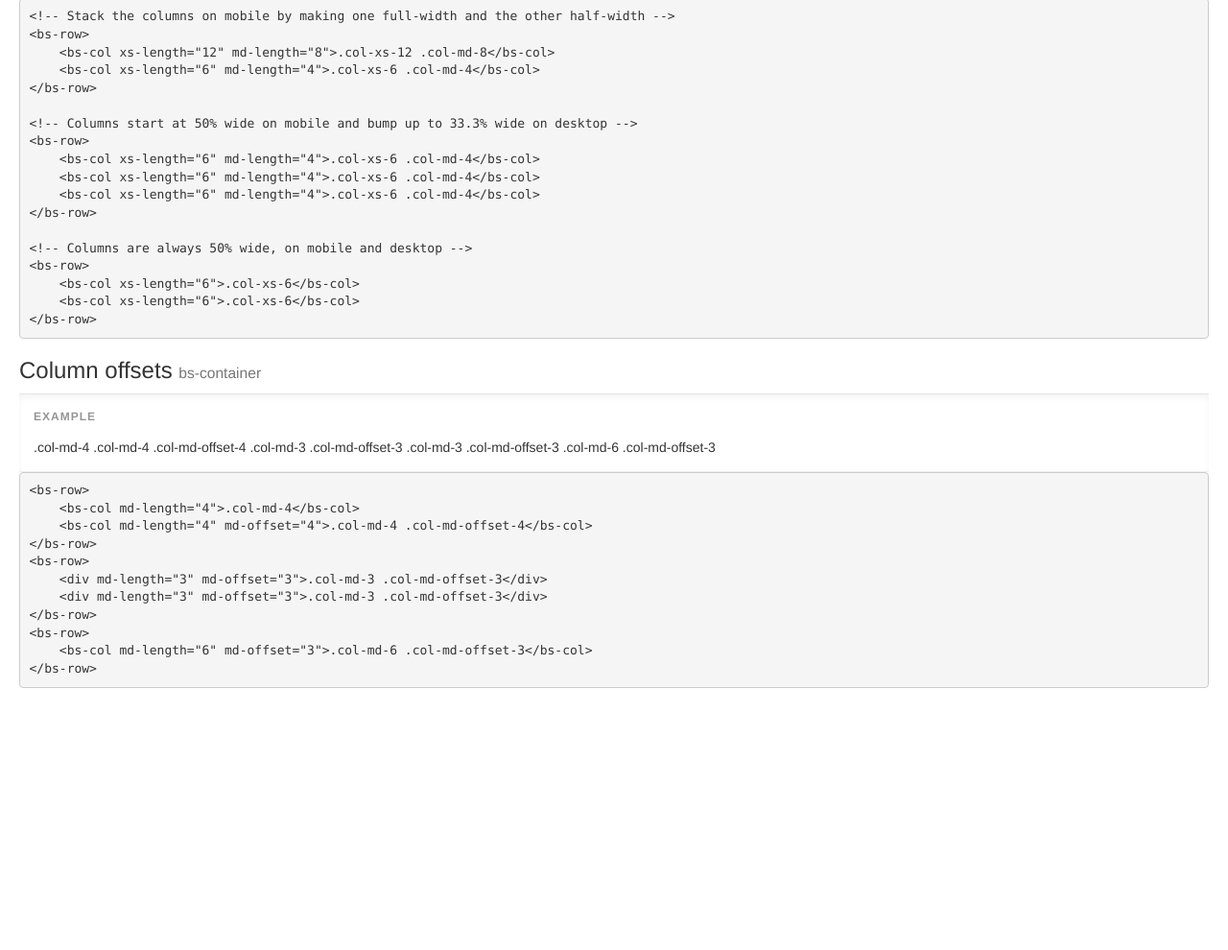
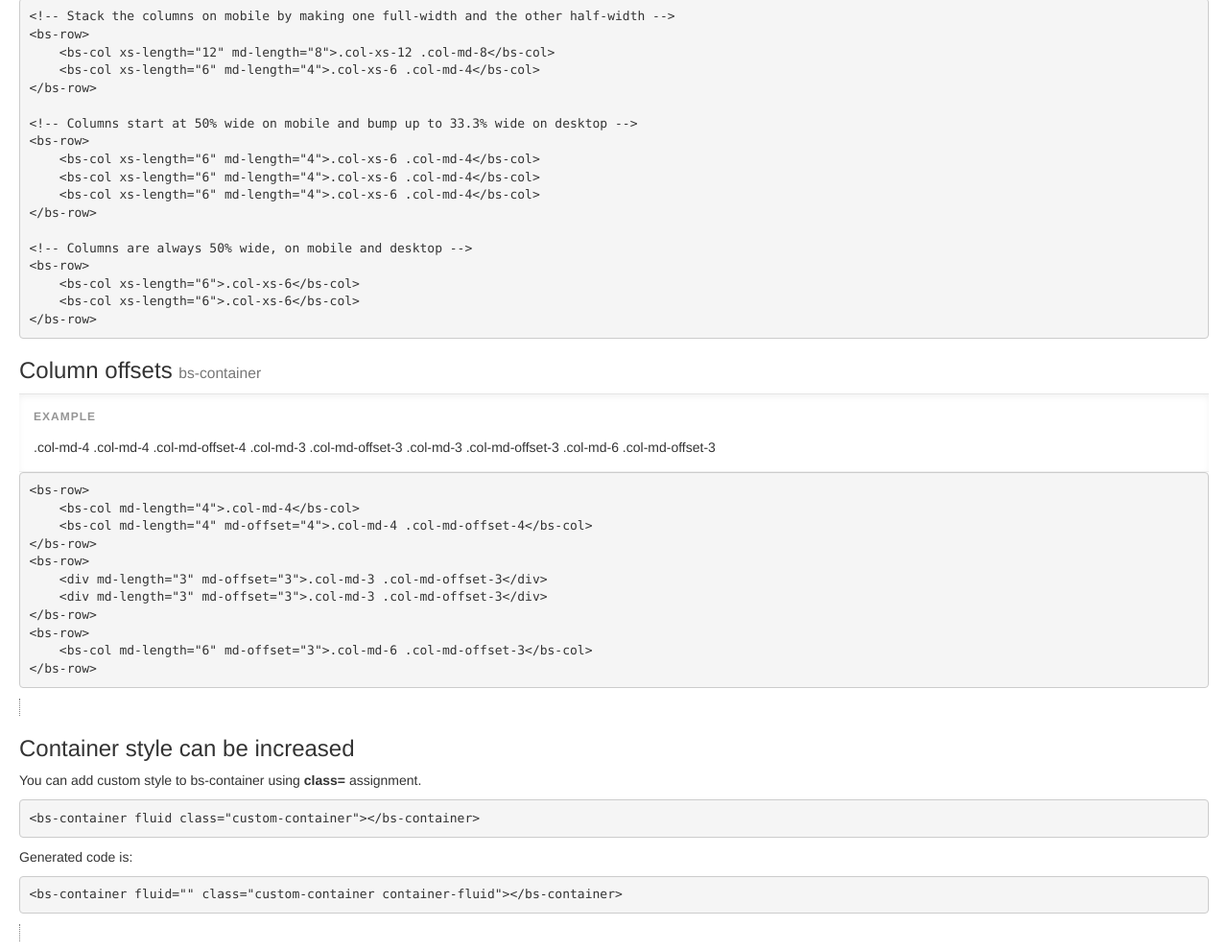
Before and after one commit to PolymerBootstrapElements/bs-grid, a website: page demo/index.html in a window 1280 px wide. Shown: the part 230-1220 px from the top of the page at 96% size. Before the commit the page ends 967 px from the top, so only its background shows below. Drawn offline with nearby package versions, Linux system fonts and the light colour scheme.

Commit message:
Add class customization tests & demo

```diff
--- a/demo/index.html
+++ b/demo/index.html
@@ -54,6 +54,10 @@
             border: solid 1px dimgray;
             background: lightgray;
             padding: 5px 10px;
+        }
+
+        .custom-container{
+            border: dotted 1px gray;
         }
     </style>
 </head>
@@ -136,5 +140,17 @@
 &lt;/bs-row&gt;</code></pre>
     </figure>
 </bs-container>
+
+<bs-container fluid class="custom-container">
+    <h3>Container style can be increased</h3>
+    <p>You can add custom style to bs-container using <strong>class=</strong> assignment.</p>
+    <figure>
+        <pre><code>&lt;bs-container fluid class=&quot;custom-container&quot;&gt;&lt;/bs-container&gt;</code></pre>
+    </figure>
+    <p>Generated code is:</p>
+    <pre><code>&lt;bs-container fluid=&quot;&quot; class=&quot;custom-container container-fluid&quot;&gt;&lt;/bs-container&gt;</code></pre>
+</bs-container>
+
+
 </body>
 </html>
```
Also changed, not shown: test/bs-container.html (+8 -0 lines).
